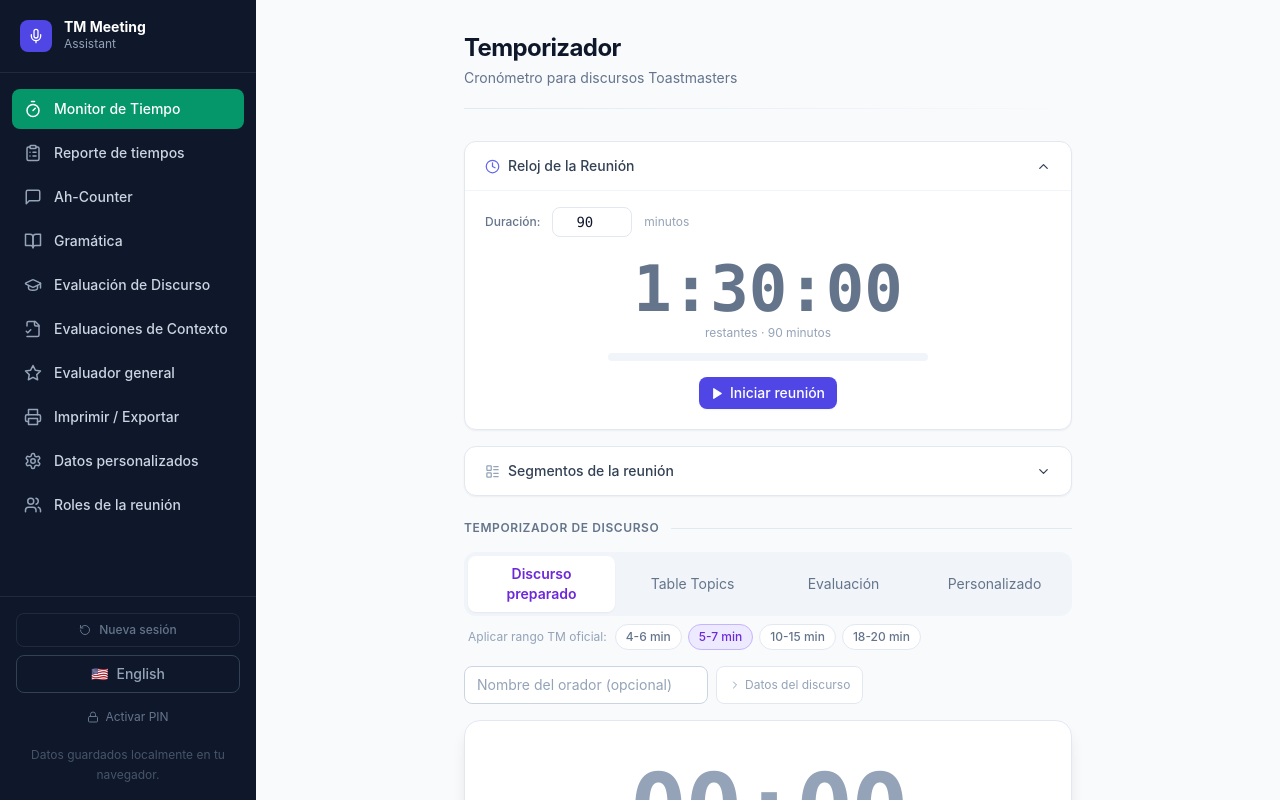
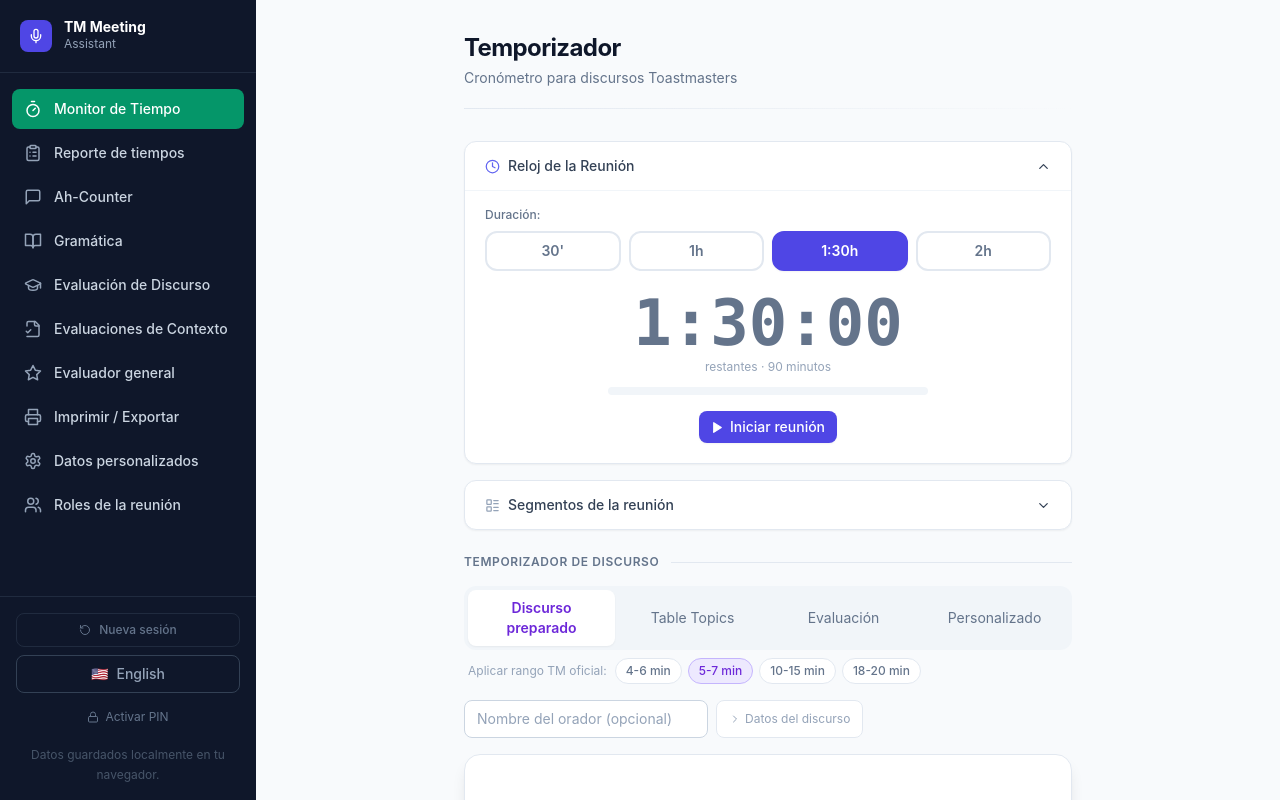
Before and after one commit to Jengaup/Toastmaster-Tool, a React (Vite) app: page /#/temporizador in a window 1280 px wide. Built offline with nearby package versions, Linux system fonts and the light colour scheme.

Commit message:
feat: botones de duración de reunión (30', 1h, 1:30h, 2h)

```diff
--- a/src/views/Temporizador.tsx
+++ b/src/views/Temporizador.tsx
@@ -218,18 +218,28 @@ export default function Temporizador() {
         {showMeeting && (
           <div className="px-5 pb-5 border-t border-slate-100">
             {/* Duration row */}
-            <div className="flex items-center gap-3 pt-4 mb-5">
-              <span className="text-xs font-medium text-slate-500 shrink-0">{t('meetingDuration')}:</span>
-              <input
-                type="number"
-                min={1}
-                max={300}
-                value={clock.durationMins}
-                onChange={e => setDuration(Math.max(1, parseInt(e.target.value) || 1))}
-                disabled={meetingRunning}
-                className="w-20 px-2 py-1 border border-slate-200 rounded-lg text-sm text-center font-mono focus:outline-none focus:ring-2 focus:ring-indigo-300 disabled:opacity-50"
-              />
-              <span className="text-xs text-slate-400">{t('meetingDurationMins')}</span>
+            <div className="pt-4 mb-5">
+              <span className="text-xs font-medium text-slate-500 block mb-2">{t('meetingDuration')}:</span>
+              <div className="flex gap-2">
+                {([30, 60, 90, 120] as const).map(mins => {
+                  const label = mins < 60 ? `${mins}'` : mins % 60 === 0 ? `${mins / 60}h` : `${Math.floor(mins / 60)}:30h`
+                  const active = clock.durationMins === mins
+                  return (
+                    <button
+                      key={mins}
+                      onClick={() => setDuration(mins)}
+                      disabled={meetingRunning}
+                      className={`flex-1 py-2 text-sm font-semibold rounded-xl border-2 transition-all ${
+                        active
+                          ? 'bg-indigo-600 border-indigo-600 text-white shadow-sm'
+                          : 'border-slate-200 text-slate-500 hover:border-indigo-300 hover:text-indigo-600'
+                      } disabled:opacity-40 disabled:cursor-not-allowed`}
+                    >
+                      {label}
+                    </button>
+                  )
+                })}
+              </div>
             </div>
 
             {/* Countdown display */}
```
